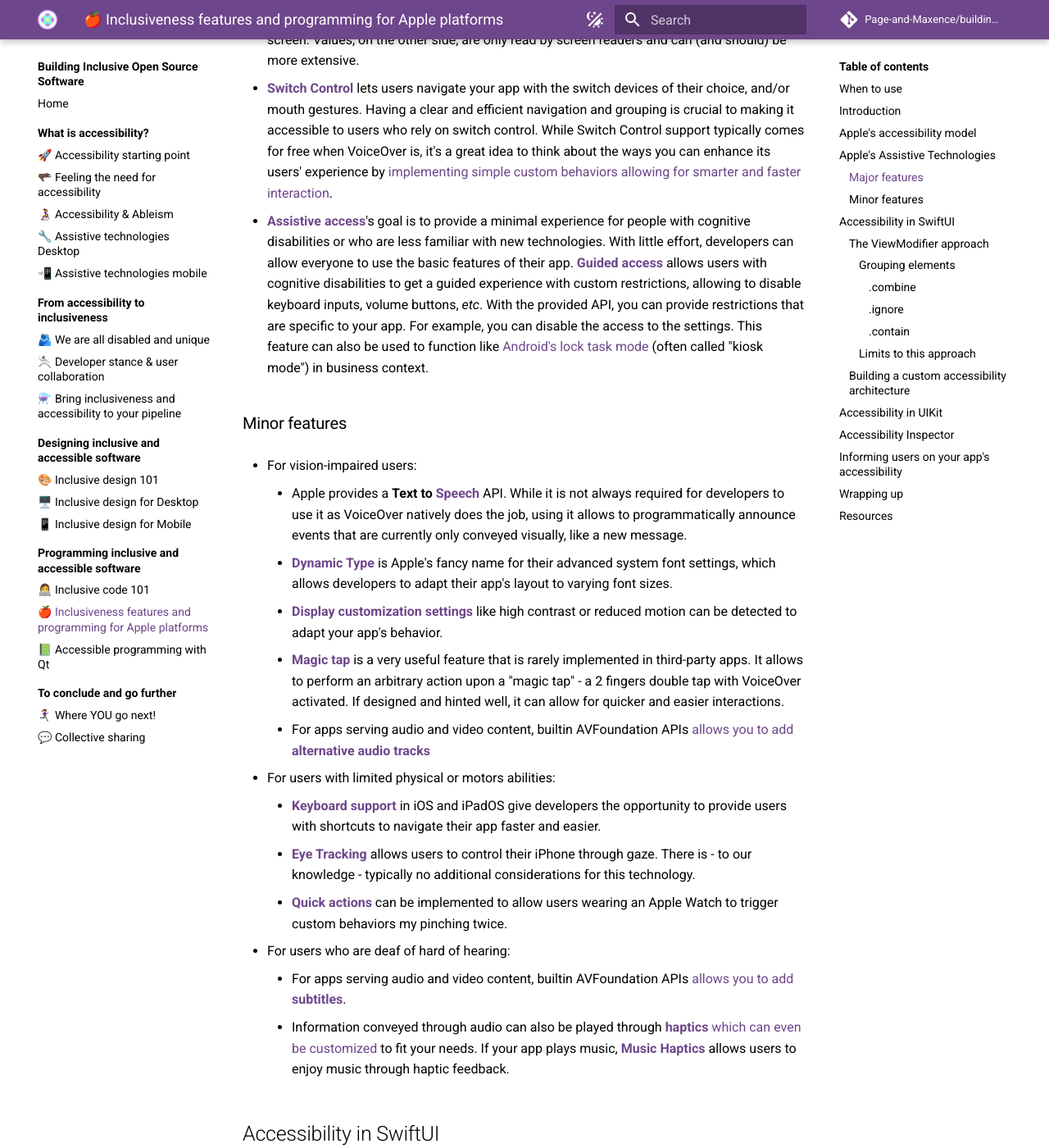
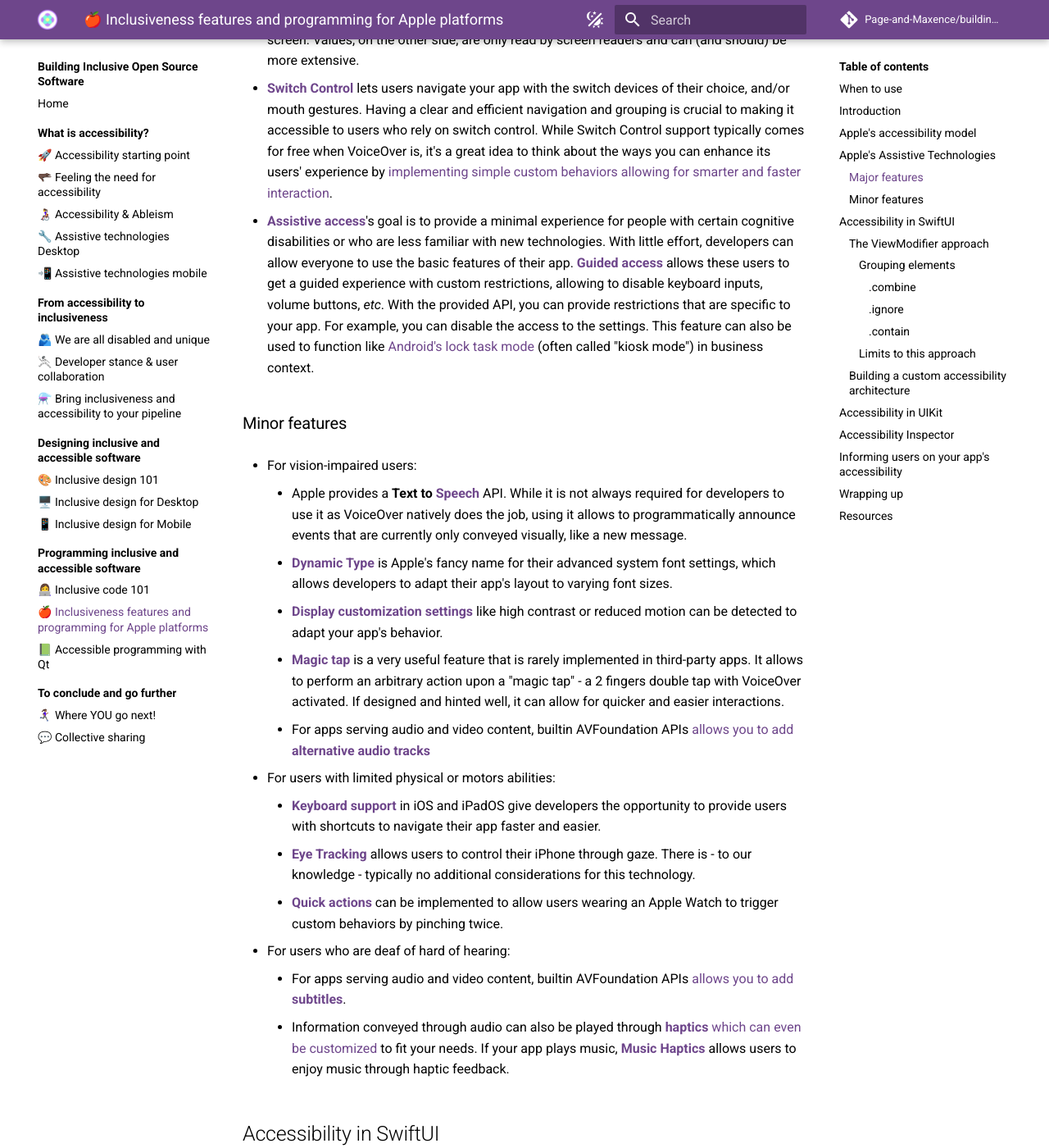
Before and after one commit to savoirfairelinux/building-inclusive-open-source-software, an MkDocs documentation site: the page built from docs/D-APL.md, in a window 1280 px wide and 1400 px high, scrolled down 3025 px. Shown: the whole window at 82% size. Built offline with MkDocs 1.6.1 and Material for MkDocs 9.7.7, drawn with Linux system fonts in a browser that asks for light colours; comment, search, counter and statistics services are not loaded.

Commit message:
D-APL: various small enhancements

```diff
--- a/docs/D-APL.md
+++ b/docs/D-APL.md
@@ -60,7 +60,7 @@
 
 - [**Switch Control**](https://developer.apple.com/documentation/accessibility/switch-control) lets users navigate your app with the switch devices of their choice, and/or mouth gestures. Having a clear and efficient navigation and grouping is crucial to making it accessible to users who rely on switch control. While Switch Control support typically comes for free when VoiceOver is, it's a great idea to think about the ways you can enhance its users' experience by [implementing simple custom behaviors allowing for smarter and faster interaction](https://developer.apple.com/videos/play/wwdc2020/10019/).
 
-- [**Assistive access**](https://developer.apple.com/documentation/accessibility/assistive-access)'s goal is to provide a minimal experience for people with cognitive disabilities or who are less familiar with new technologies. With little effort, developers can allow everyone to use the basic features of their app. **[Guided access](https://developer.apple.com/videos/play/wwdc2022/10152/)** allows users with cognitive disabilities to get a guided experience with custom restrictions, allowing to disable keyboard inputs, volume buttons, *etc*. With the provided API, you can provide restrictions that are specific to your app. For example, you can disable the access to the settings. This feature can also be used to function like [Android's lock task mode](https://developer.android.com/work/dpc/dedicated-devices/lock-task-mode) (often called "kiosk mode") in business context.
+- [**Assistive access**](https://developer.apple.com/documentation/accessibility/assistive-access)'s goal is to provide a minimal experience for people with certain cognitive disabilities or who are less familiar with new technologies. With little effort, developers can allow everyone to use the basic features of their app. **[Guided access](https://developer.apple.com/videos/play/wwdc2022/10152/)** allows these users to get a guided experience with custom restrictions, allowing to disable keyboard inputs, volume buttons, *etc*. With the provided API, you can provide restrictions that are specific to your app. For example, you can disable the access to the settings. This feature can also be used to function like [Android's lock task mode](https://developer.android.com/work/dpc/dedicated-devices/lock-task-mode) (often called "kiosk mode") in business context.
 
 ### Minor features
 
@@ -74,7 +74,7 @@
 - For users with limited physical or motors abilities:
     - [**Keyboard support**](https://developer.apple.com/videos/play/wwdc2021/10120/) in iOS and iPadOS give developers the opportunity to provide users with shortcuts to navigate their app faster and easier.
     - [**Eye Tracking**](https://support.apple.com/en-gb/guide/iphone/iph66057d0f6/ios) allows users to control their iPhone through gaze. There is - to our knowledge - typically no additional considerations for this technology.
-    - [**Quick actions**](https://developer.apple.com/documentation/swiftui/view/accessibilityquickaction(style:content:)/) can be implemented to allow users wearing an Apple Watch to trigger custom behaviors my pinching twice.
+    - [**Quick actions**](https://developer.apple.com/documentation/swiftui/view/accessibilityquickaction(style:content:)/) can be implemented to allow users wearing an Apple Watch to trigger custom behaviors by pinching twice.
 
 - For users who are deaf of hard of hearing:
     - For apps serving audio and video content, builtin AVFoundation APIs [allows you to add **subtitles**](https://developer.apple.com/documentation/avfoundation/selecting-subtitles-and-alternative-audio-tracks.).
```
